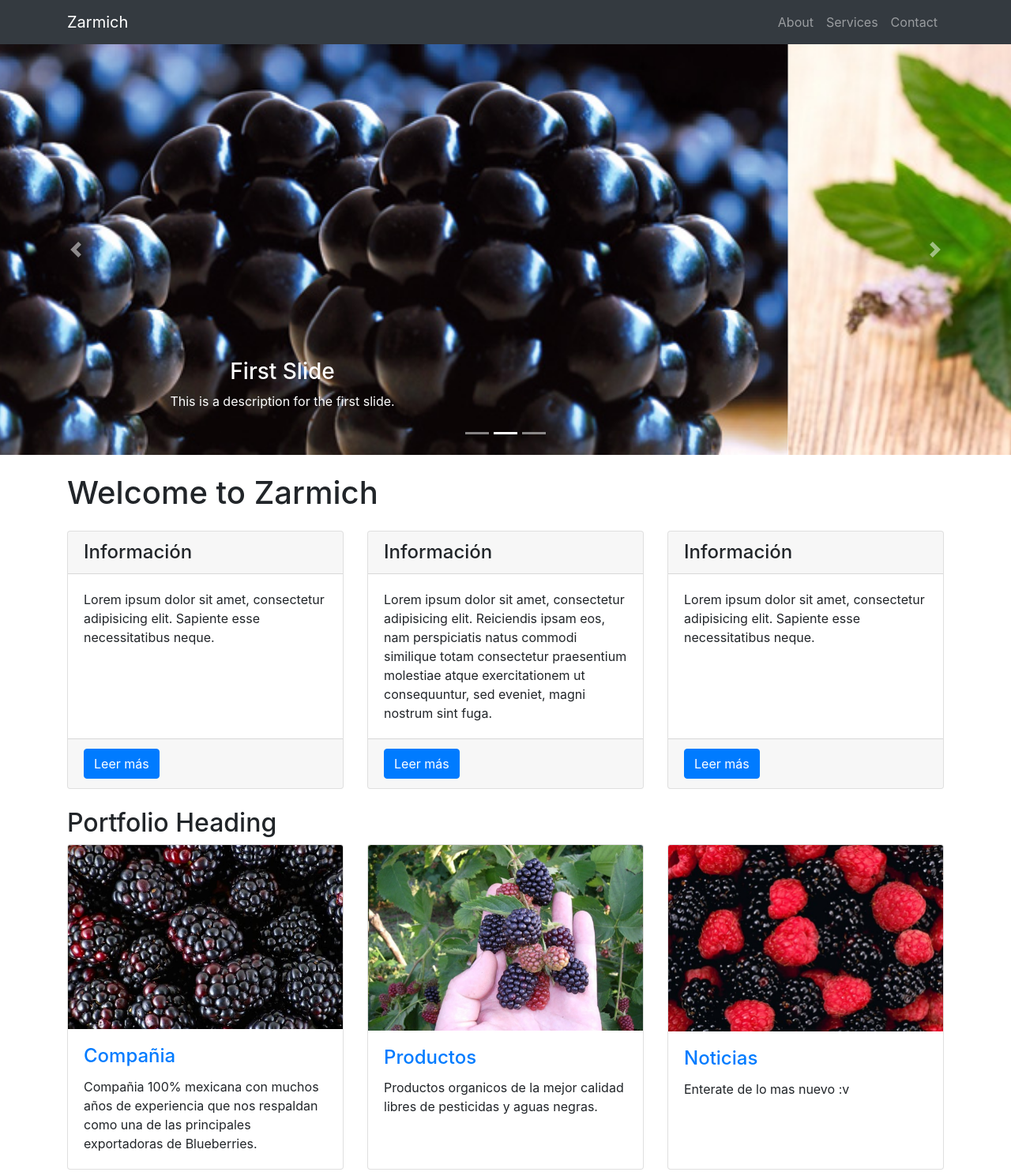
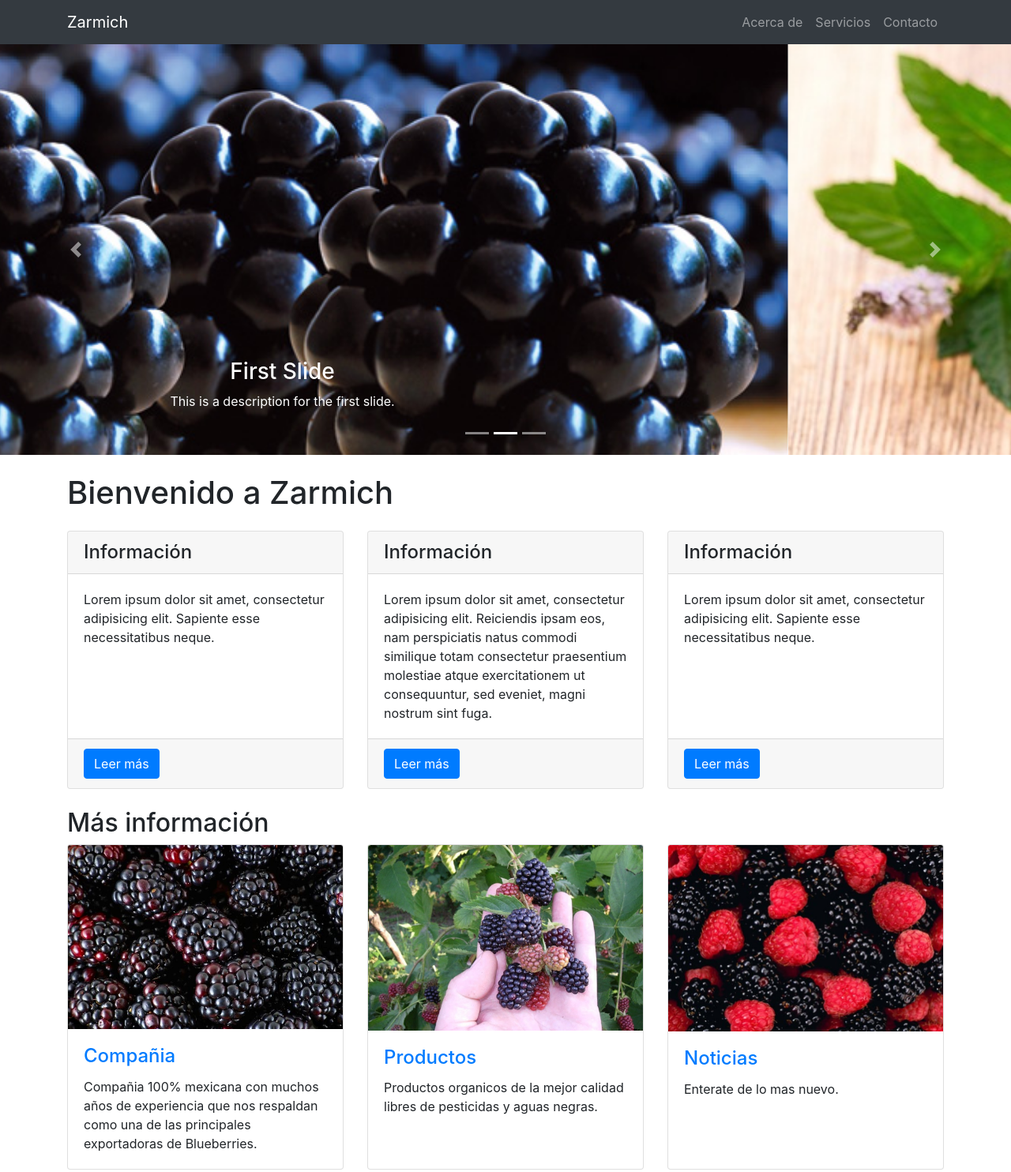
Before and after one commit to alphalapz/Zarmich, a website: page index.html in a window 1280 px wide. Shown: the top 1484 px of the page at 79% size. Drawn offline with Linux system fonts and the light colour scheme.

Commit message:
translate
- index.html
- services.html
- contacto.html

```diff
--- a/index.html
+++ b/index.html
@@ -30,13 +30,13 @@
         <div class="collapse navbar-collapse" id="navbarResponsive">
           <ul class="navbar-nav ml-auto">
             <li class="nav-item">
-              <a class="nav-link" href="about.html">About</a>
+              <a class="nav-link" href="about.html">Acerca de</a>
             </li>
             <li class="nav-item">
-              <a class="nav-link" href="services.html">Services</a>
+              <a class="nav-link" href="services.html">Servicios</a>
             </li>
             <li class="nav-item">
-              <a class="nav-link" href="contact.html">Contact</a>
+              <a class="nav-link" href="contact.html">Contacto</a>
             </li>
             <!--
             <li class="nav-item dropdown">
@@ -122,7 +122,7 @@
     <!-- Page Content -->
     <div class="container">
 
-      <h1 class="my-4">Welcome to Zarmich</h1>
+      <h1 class="my-4">Bienvenido a Zarmich</h1>
 
       <!-- Marketing Icons Section -->
       <div class="row">
@@ -163,7 +163,7 @@
       <!-- /.row -->
 
       <!-- Portfolio Section -->
-      <h2>Portfolio Heading</h2>
+      <h2>Más información</h2>
 
       <div class="row">
         <div class="col-lg-4 col-sm-6 portfolio-item">
@@ -195,7 +195,7 @@
               <h4 class="card-title">
                 <a href="#">Noticias</a>
               </h4>
-              <p class="card-text">Enterate de lo mas nuevo :v</p>
+              <p class="card-text">Enterate de lo mas nuevo.</p>
             </div>
           </div>
         </div>
```
Also changed, not shown: contact.html (+2 -2 lines), services.html (+1 -1 lines).
